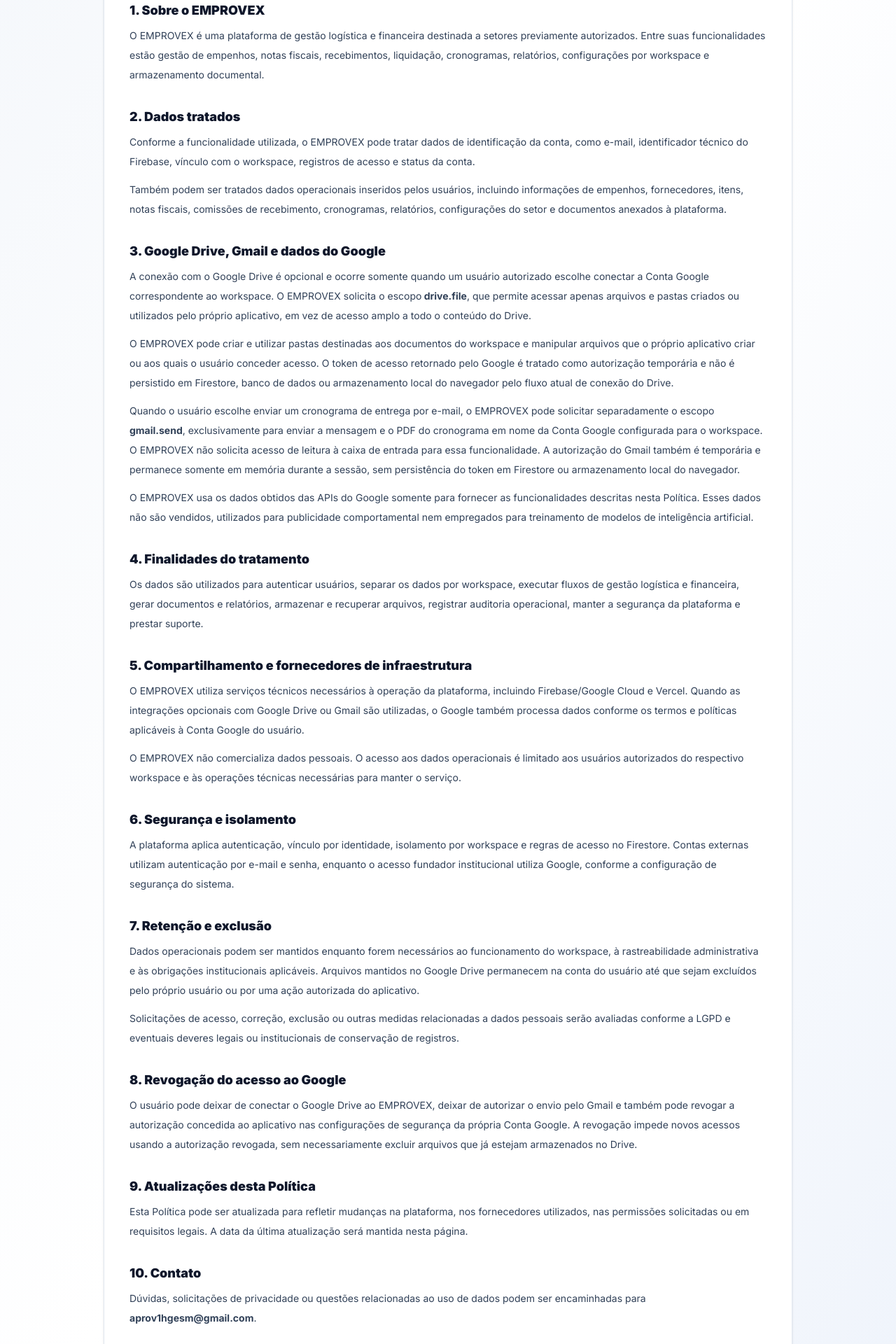
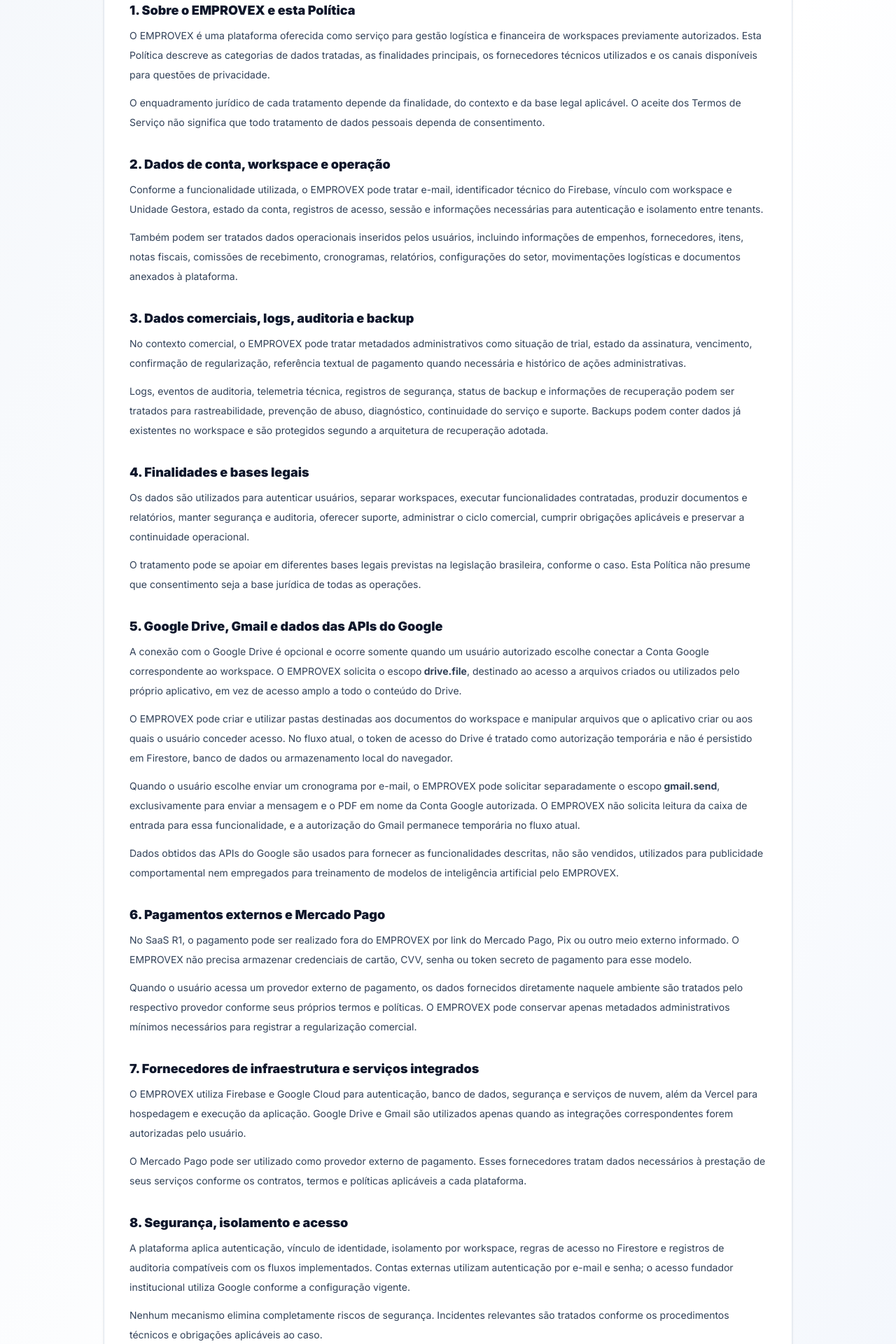
Before and after one commit to aprov-hgesm/Controles-de-Empenhos---Aprov, a Next.js app: page /privacy in a window 1280 px wide. Shown: the part 360-2280 px from the top of the page at 70% size. Built offline with nearby package versions, Linux system fonts and the light colour scheme.

Commit message:
docs(legal): revise privacy policy for SaaS R1

```diff
--- a/app/privacy/page.tsx
+++ b/app/privacy/page.tsx
@@ -1,10 +1,11 @@
 import type { Metadata } from 'next';
 
 import { LegalSection, PublicLegalLayout } from '../../components/legal/PublicLegalLayout';
+import { CURRENT_LEGAL_BUNDLE } from '../../lib/legalVersions';
 
 export const metadata: Metadata = {
   title: 'Política de Privacidade | EMPROVEX',
-  description: 'Política de Privacidade do EMPROVEX, incluindo o tratamento de dados e integrações opcionais com Google Drive e Gmail.',
+  description: 'Política de Privacidade do EMPROVEX para o SaaS, dados operacionais, billing, logs e integrações opcionais.',
 };
 
 export default function PrivacyPage() {
@@ -12,123 +13,183 @@
     <PublicLegalLayout
       eyebrow="Privacidade e proteção de dados"
       title="Política de Privacidade"
-      description="Esta Política explica como o EMPROVEX trata dados de usuários, dados operacionais e dados autorizados por meio de serviços Google quando você utiliza a plataforma."
-      updatedAt="18 de setembro de 2026"
+      description="Esta Política explica como o EMPROVEX trata dados de usuários, dados operacionais, registros técnicos e dados autorizados por serviços integrados."
+      updatedAt="1º de outubro de 2026"
+      version={CURRENT_LEGAL_BUNDLE.privacyVersion}
     >
-      <LegalSection title="1. Sobre o EMPROVEX">
+      <LegalSection title="1. Sobre o EMPROVEX e esta Política">
         <p>
-          O EMPROVEX é uma plataforma de gestão logística e financeira destinada a setores previamente autorizados.
-          Entre suas funcionalidades estão gestão de empenhos, notas fiscais, recebimentos, liquidação, cronogramas,
-          relatórios, configurações por workspace e armazenamento documental.
+          O EMPROVEX é uma plataforma oferecida como serviço para gestão logística e financeira de workspaces
+          previamente autorizados. Esta Política descreve as categorias de dados tratadas, as finalidades principais,
+          os fornecedores técnicos utilizados e os canais disponíveis para questões de privacidade.
+        </p>
+        <p>
+          O enquadramento jurídico de cada tratamento depende da finalidade, do contexto e da base legal aplicável. O
+          aceite dos Termos de Serviço não significa que todo tratamento de dados pessoais dependa de consentimento.
         </p>
       </LegalSection>
 
-      <LegalSection title="2. Dados tratados">
+      <LegalSection title="2. Dados de conta, workspace e operação">
         <p>
-          Conforme a funcionalidade utilizada, o EMPROVEX pode tratar dados de identificação da conta, como e-mail,
-          identificador técnico do Firebase, vínculo com o workspace, registros de acesso e status da conta.
+          Conforme a funcionalidade utilizada, o EMPROVEX pode tratar e-mail, identificador técnico do Firebase,
+          vínculo com workspace e Unidade Gestora, estado da conta, registros de acesso, sessão e informações
+          necessárias para autenticação e isolamento entre tenants.
         </p>
         <p>
           Também podem ser tratados dados operacionais inseridos pelos usuários, incluindo informações de empenhos,
-          fornecedores, itens, notas fiscais, comissões de recebimento, cronogramas, relatórios, configurações do setor
-          e documentos anexados à plataforma.
+          fornecedores, itens, notas fiscais, comissões de recebimento, cronogramas, relatórios, configurações do
+          setor, movimentações logísticas e documentos anexados à plataforma.
         </p>
       </LegalSection>
 
-      <LegalSection title="3. Google Drive, Gmail e dados do Google">
+      <LegalSection title="3. Dados comerciais, logs, auditoria e backup">
+        <p>
+          No contexto comercial, o EMPROVEX pode tratar metadados administrativos como situação de trial, estado da
+          assinatura, vencimento, confirmação de regularização, referência textual de pagamento quando necessária e
+          histórico de ações administrativas.
+        </p>
+        <p>
+          Logs, eventos de auditoria, telemetria técnica, registros de segurança, status de backup e informações de
+          recuperação podem ser tratados para rastreabilidade, prevenção de abuso, diagnóstico, continuidade do serviço
+          e suporte. Backups podem conter dados já existentes no workspace e são protegidos segundo a arquitetura de
+          recuperação adotada.
+        </p>
+      </LegalSection>
+
+      <LegalSection title="4. Finalidades e bases legais">
+        <p>
+          Os dados são utilizados para autenticar usuários, separar workspaces, executar funcionalidades contratadas,
+          produzir documentos e relatórios, manter segurança e auditoria, oferecer suporte, administrar o ciclo
+          comercial, cumprir obrigações aplicáveis e preservar a continuidade operacional.
+        </p>
+        <p>
+          O tratamento pode se apoiar em diferentes bases legais previstas na legislação brasileira, conforme o caso.
+          Esta Política não presume que consentimento seja a base jurídica de todas as operações.
+        </p>
+      </LegalSection>
+
+      <LegalSection title="5. Google Drive, Gmail e dados das APIs do Google">
         <p>
           A conexão com o Google Drive é opcional e ocorre somente quando um usuário autorizado escolhe conectar a
           Conta Google correspondente ao workspace. O EMPROVEX solicita o escopo
-          <strong> drive.file</strong>, que permite acessar apenas arquivos e pastas criados ou utilizados pelo próprio
-          aplicativo, em vez de acesso amplo a todo o conteúdo do Drive.
+          <strong> drive.file</strong>, destinado ao acesso a arquivos criados ou utilizados pelo próprio aplicativo,
+          em vez de acesso amplo a todo o conteúdo do Drive.
         </p>
         <p>
           O EMPROVEX pode criar e utilizar pastas destinadas aos documentos do workspace e manipular arquivos que o
-          próprio aplicativo criar ou aos quais o usuário conceder acesso. O token de acesso retornado pelo Google é
-          tratado como autorização temporária e não é persistido em Firestore, banco de dados ou armazenamento local do
-          navegador pelo fluxo atual de conexão do Drive.
+          aplicativo criar ou aos quais o usuário conceder acesso. No fluxo atual, o token de acesso do Drive é tratado
+          como autorização temporária e não é persistido em Firestore, banco de dados ou armazenamento local do
+          navegador.
         </p>
         <p>
-          Quando o usuário escolhe enviar um cronograma de entrega por e-mail, o EMPROVEX pode solicitar separadamente
-          o escopo <strong>gmail.send</strong>, exclusivamente para enviar a mensagem e o PDF do cronograma em nome da
-          Conta Google configurada para o workspace. O EMPROVEX não solicita acesso de leitura à caixa de entrada para
-          essa funcionalidade. A autorização do Gmail também é temporária e permanece somente em memória durante a
-          sessão, sem persistência do token em Firestore ou armazenamento local do navegador.
+          Quando o usuário escolhe enviar um cronograma por e-mail, o EMPROVEX pode solicitar separadamente o escopo
+          <strong> gmail.send</strong>, exclusivamente para enviar a mensagem e o PDF em nome da Conta Google
+          autorizada. O EMPROVEX não solicita leitura da caixa de entrada para essa funcionalidade, e a autorização do
+          Gmail permanece temporária no fluxo atual.
         </p>
         <p>
-          O EMPROVEX usa os dados obtidos das APIs do Google somente para fornecer as funcionalidades descritas nesta
-          Política. Esses dados não são vendidos, utilizados para publicidade comportamental nem empregados para
-          treinamento de modelos de inteligência artificial.
+          Dados obtidos das APIs do Google são usados para fornecer as funcionalidades descritas, não são vendidos,
+          utilizados para publicidade comportamental nem empregados para treinamento de modelos de inteligência
+          artificial pelo EMPROVEX.
         </p>
       </LegalSection>
 
-      <LegalSection title="4. Finalidades do tratamento">
+      <LegalSection title="6. Pagamentos externos e Mercado Pago">
         <p>
-          Os dados são utilizados para autenticar usuários, separar os dados por workspace, executar fluxos de gestão
-          logística e financeira, gerar documentos e relatórios, armazenar e recuperar arquivos, registrar auditoria
-          operacional, manter a segurança da plataforma e prestar suporte.
+          No SaaS R1, o pagamento pode ser realizado fora do EMPROVEX por link do Mercado Pago, Pix ou outro meio
+          externo informado. O EMPROVEX não precisa armazenar credenciais de cartão, CVV, senha ou token secreto de
+          pagamento para esse modelo.
+        </p>
+        <p>
+          Quando o usuário acessa um provedor externo de pagamento, os dados fornecidos diretamente naquele ambiente
+          são tratados pelo respectivo provedor conforme seus próprios termos e políticas. O EMPROVEX pode conservar
+          apenas metadados administrativos mínimos necessários para registrar a regularização comercial.
         </p>
       </LegalSection>
 
-      <LegalSection title="5. Compartilhamento e fornecedores de infraestrutura">
+      <LegalSection title="7. Fornecedores de infraestrutura e serviços integrados">
         <p>
-          O EMPROVEX utiliza serviços técnicos necessários à operação da plataforma, incluindo Firebase/Google Cloud e
-          Vercel. Quando as integrações opcionais com Google Drive ou Gmail são utilizadas, o Google também processa dados conforme os
-          termos e políticas aplicáveis à Conta Google do usuário.
+          O EMPROVEX utiliza Firebase e Google Cloud para autenticação, banco de dados, segurança e serviços de nuvem,
+          além da Vercel para hospedagem e execução da aplicação. Google Drive e Gmail são utilizados apenas quando as
+          integrações correspondentes forem autorizadas pelo usuário.
         </p>
         <p>
-          O EMPROVEX não comercializa dados pessoais. O acesso aos dados operacionais é limitado aos usuários
-          autorizados do respectivo workspace e às operações técnicas necessárias para manter o serviço.
+          O Mercado Pago pode ser utilizado como provedor externo de pagamento. Esses fornecedores tratam dados
+          necessários à prestação de seus serviços conforme os contratos, termos e políticas aplicáveis a cada
+          plataforma.
         </p>
       </LegalSection>
 
-      <LegalSection title="6. Segurança e isolamento">
+      <LegalSection title="8. Segurança, isolamento e acesso">
         <p>
-          A plataforma aplica autenticação, vínculo por identidade, isolamento por workspace e regras de acesso no
-          Firestore. Contas externas utilizam autenticação por e-mail e senha, enquanto o acesso fundador institucional
-          utiliza Google, conforme a configuração de segurança do sistema.
+          A plataforma aplica autenticação, vínculo de identidade, isolamento por workspace, regras de acesso no
+          Firestore e registros de auditoria compatíveis com os fluxos implementados. Contas externas utilizam
+          autenticação por e-mail e senha; o acesso fundador institucional utiliza Google conforme a configuração
+          vigente.
+        </p>
+        <p>
+          Nenhum mecanismo elimina completamente riscos de segurança. Incidentes relevantes são tratados conforme os
+          procedimentos técnicos e obrigações aplicáveis ao caso.
         </p>
       </LegalSection>
 
-      <LegalSection title="7. Retenção e exclusão">
+      <LegalSection title="9. Retenção, cancelamento e exclusão">
         <p>
-          Dados operacionais podem ser mantidos enquanto forem necessários ao funcionamento do workspace, à
-          rastreabilidade administrativa e às obrigações institucionais aplicáveis. Arquivos mantidos no Google Drive
-          permanecem na conta do usuário até que sejam excluídos pelo próprio usuário ou por uma ação autorizada do
-          aplicativo.
+          Dados podem ser mantidos enquanto necessários para operação do workspace, execução do serviço, segurança,
+          rastreabilidade administrativa, backup, recuperação e cumprimento de obrigações legais ou institucionais.
+          Prazos específicos podem variar conforme a categoria do dado e a finalidade.
         </p>
         <p>
-          Solicitações de acesso, correção, exclusão ou outras medidas relacionadas a dados pessoais serão avaliadas
-          conforme a LGPD e eventuais deveres legais ou institucionais de conservação de registros.
+          Cancelamento comercial ou suspensão de acesso não significam exclusão automática de dados. Solicitações de
+          exclusão serão avaliadas separadamente, considerando direitos do titular e hipóteses legítimas ou obrigatórias
+          de conservação.
+        </p>
+        <p>
+          Arquivos mantidos no Google Drive permanecem sujeitos à conta e às permissões do usuário, podendo exigir ação
+          própria no Drive para exclusão definitiva.
         </p>
       </LegalSection>
 
-      <LegalSection title="8. Revogação do acesso ao Google">
+      <LegalSection title="10. Direitos do titular e solicitações">
         <p>
-          O usuário pode deixar de conectar o Google Drive ao EMPROVEX, deixar de autorizar o envio pelo Gmail e também pode revogar a autorização concedida ao
-          aplicativo nas configurações de segurança da própria Conta Google. A revogação impede novos acessos usando a
-          autorização revogada, sem necessariamente excluir arquivos que já estejam armazenados no Drive.
+          O titular pode solicitar, conforme a LGPD e a situação concreta, confirmação de tratamento, acesso, correção,
+          informações sobre compartilhamento, bloqueio, anonimização, portabilidade, eliminação quando aplicável e
+          outras medidas previstas em lei.
+        </p>
+        <p>
+          Alguns pedidos podem não resultar em exclusão imediata quando houver obrigação legal, necessidade de
+          conservação ou outra hipótese legítima aplicável. O pedido será analisado conforme o contexto do tratamento.
         </p>
       </LegalSection>
 
-      <LegalSection title="9. Atualizações desta Política">
+      <LegalSection title="11. Revogação de autorizações do Google">
         <p>
-          Esta Política pode ser atualizada para refletir mudanças na plataforma, nos fornecedores utilizados, nas
-          permissões solicitadas ou em requisitos legais. A data da última atualização será mantida nesta página.
+          O usuário pode deixar de conectar o Google Drive, deixar de autorizar o envio pelo Gmail e revogar a
+          autorização concedida ao aplicativo nas configurações da própria Conta Google. A revogação impede novos
+          acessos usando aquela autorização, sem necessariamente excluir arquivos já armazenados no Drive.
         </p>
       </LegalSection>
 
-      <LegalSection title="10. Contato">
+      <LegalSection title="12. Atualizações e versão desta Política">
+        <p>
+          Esta Política pode ser atualizada para refletir mudanças na plataforma, fornecedores, permissões solicitadas
+          ou requisitos aplicáveis. A versão e a data vigentes permanecem visíveis nesta página. Quando uma atualização
+          integrar um novo pacote legal exigido, o EMPROVEX poderá solicitar novo aceite da versão atualizada.
+        </p>
+      </LegalSection>
+
+      <LegalSection title="13. Contato">
         <p>
           Dúvidas, solicitações de privacidade ou questões relacionadas ao uso de dados podem ser encaminhadas para
           <strong> aprov1hgesm@gmail.com</strong>.
         </p>
       </LegalSection>
 
-      <LegalSection title="11. Uso de dados das APIs do Google">
+      <LegalSection title="14. Uso de dados das APIs do Google">
         <p>
-          O uso de informações recebidas das APIs do Google pelo EMPROVEX observará a Google API Services User Data
-          Policy, incluindo os requisitos de Limited Use aplicáveis.
+          O uso de informações recebidas das APIs do Google pelo EMPROVEX observa a Google API Services User Data
+          Policy e as regras aplicáveis às APIs do Google Workspace, incluindo requisitos de uso limitado e de
+          transparência pertinentes às permissões solicitadas.
         </p>
       </LegalSection>
     </PublicLegalLayout>
```
